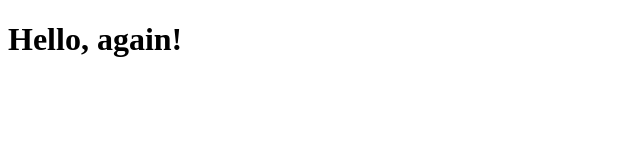
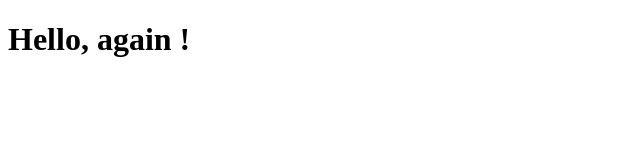
Before and after one commit to CinnieMinnie/Second_website, a plain HTML site: page index.html in a window 1280 px wide. Shown: the full height of the page, 0-640 px from the left. Drawn offline with Linux system fonts and the light colour scheme.

Commit message:
add html text and hello again

```diff
--- a/index.html
+++ b/index.html
@@ -2,4 +2,9 @@
 <html lang="en" dir="ltr">
   <head>
     <meta charset="utf-8">
-<h1>Hello, again!</h1>
+    <title></title>
+  </head>
+  <body>
+    <h1>Hello, again !</h1>
+  </body>
+</html>
```
